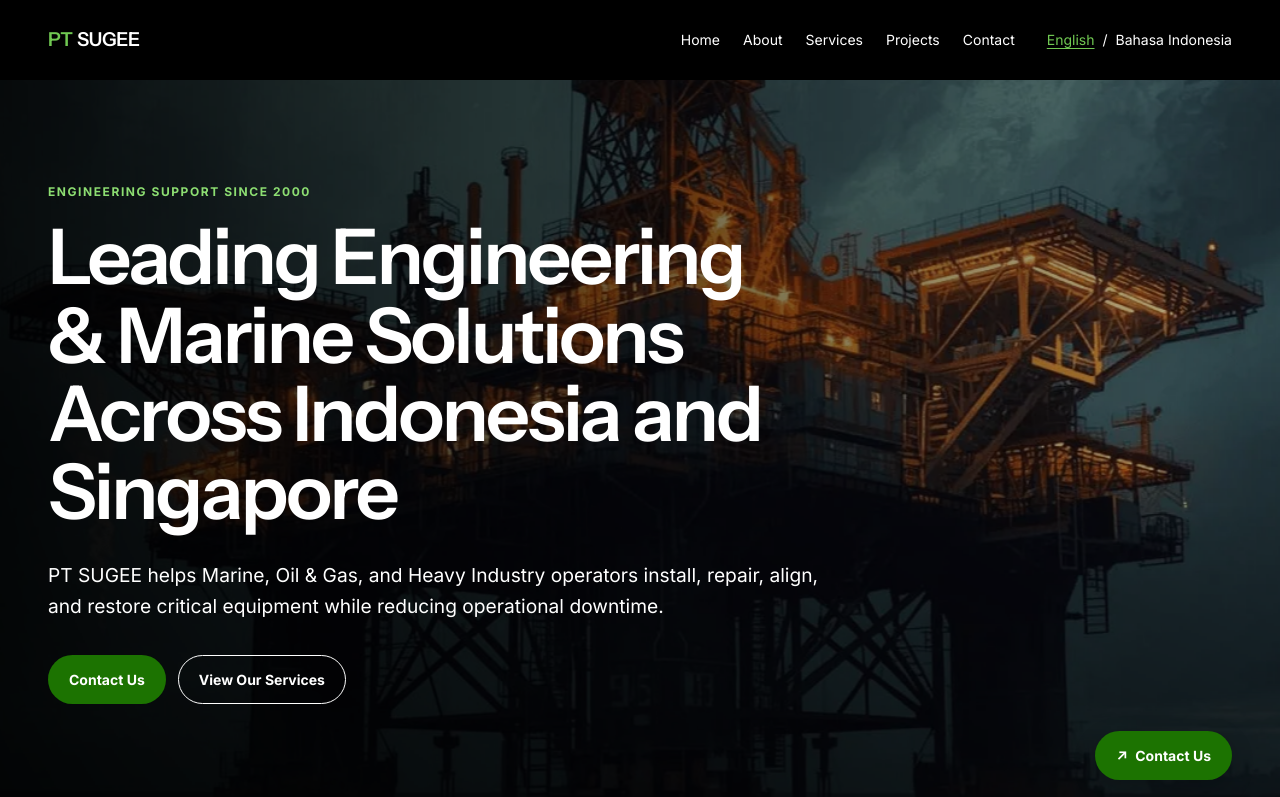
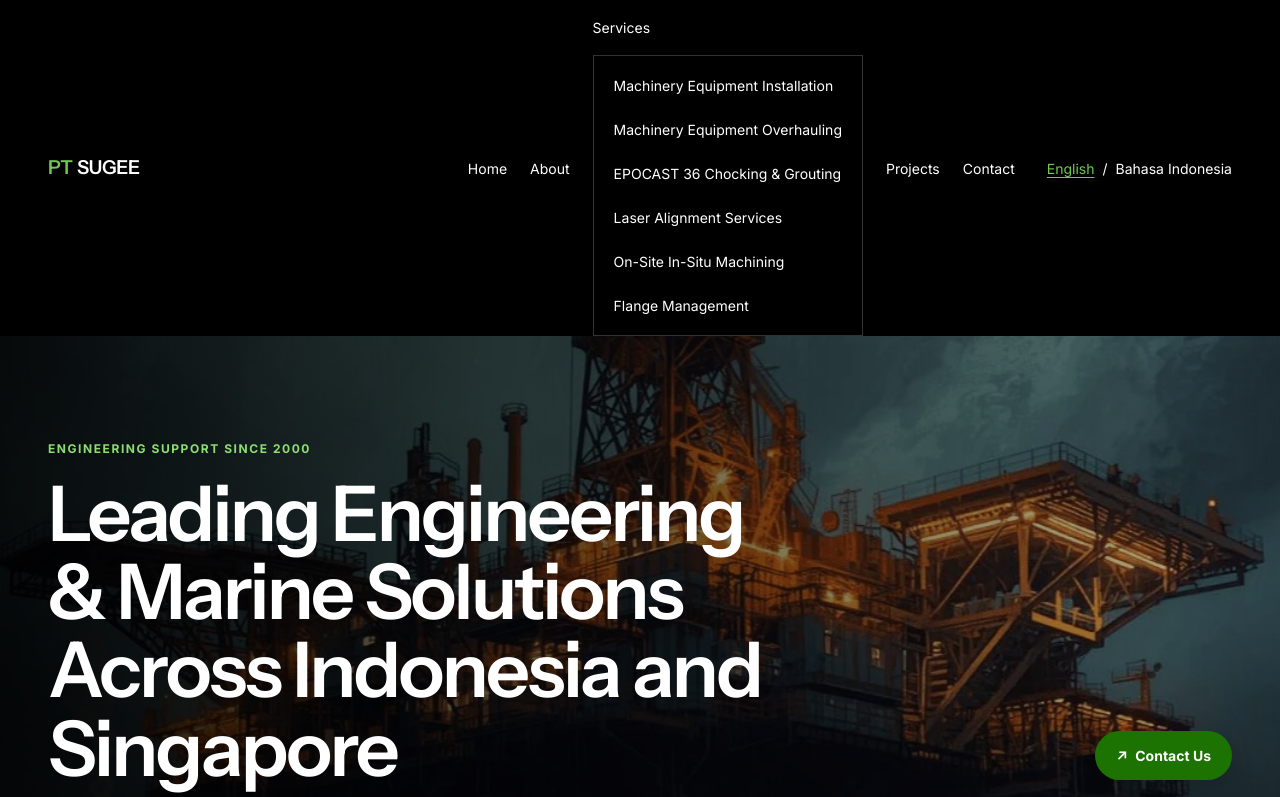
Before and after one commit to vvssubra/ptsugee, a Next.js app: page /en in a window 1280 px wide. Shown: the top 797 px of the page. Built offline with nearby package versions, Linux system fonts and the light colour scheme; no server answers.

Commit message:
Add service dropdown to responsive navigation

```diff
--- a/src/app/[locale]/layout.tsx
+++ b/src/app/[locale]/layout.tsx
@@ -6,6 +6,7 @@
 import { SiteHeader } from "@/components/site-header";
 import { WhatsAppButton } from "@/components/whatsapp-button";
 import { routing } from "@/i18n/routing";
+import { serviceSlugs } from "@/content/types";
 import { buildOrganizationJsonLd, serializeJsonLd } from "@/lib/structured-data";
 import "../globals.css";
 
@@ -43,6 +44,10 @@
     getTranslations("navigation"),
     getTranslations("footer"),
   ]);
+  const serviceItems = serviceSlugs.map((slug) => ({
+    href: `/${slug}`,
+    label: (messages as { services: Record<string, { title: string }> }).services[slug].title,
+  }));
 
   const navigationLabels = {
     home: navigation("home"),
@@ -56,6 +61,7 @@
     menu: navigation("menu"),
     closeMenu: navigation("closeMenu"),
     primaryNavigation: navigation("primaryNavigation"),
+    serviceItems,
   };
 
   const footerLabels = {
--- a/src/app/globals.css
+++ b/src/app/globals.css
@@ -282,6 +282,26 @@
 .site-navigation__links a:hover,
 .locale-switcher a:hover {
   color: #70c852;
+}
+
+.site-navigation__links > li {
+  position: relative;
+}
+
+.site-navigation__service-links {
+  background: var(--color-black);
+  border: 1px solid #333;
+  display: grid;
+  list-style: none;
+  margin: 0;
+  min-width: 250px;
+  padding: 0.5rem;
+}
+
+.site-navigation__service-links a {
+  border: 0;
+  font-size: 0.875rem;
+  padding: 0.65rem 0.75rem;
 }
 
 .locale-switcher {
@@ -1131,6 +1151,19 @@
     padding-block: 1rem;
   }
 
+  .site-navigation__services-item:hover .site-navigation__service-links,
+  .site-navigation__services-item:focus-within .site-navigation__service-links {
+    display: block;
+    left: -0.75rem;
+    position: absolute;
+    top: 100%;
+  }
+
+  .site-navigation__service-links a {
+    padding: 0.65rem 0.75rem;
+    white-space: nowrap;
+  }
+
   .site-footer {
     padding-block: 72px 104px;
   }
--- a/src/components/mobile-menu.tsx
+++ b/src/components/mobile-menu.tsx
@@ -17,6 +17,7 @@
   menu: string;
   closeMenu: string;
   primaryNavigation: string;
+  serviceItems: Array<{ href: string; label: string }>;
 };
 
 type MobileMenuProps = {
@@ -78,10 +79,21 @@
       >
         <ul className="site-navigation__links">
           {navItems.map(([label, href]) => (
-            <li key={label}>
+            <li className={label === labels.services ? "site-navigation__services-item" : undefined} key={label}>
               <Link href={href} locale={locale === "id" ? "id" : undefined} onClick={() => setOpen(false)}>
                 {label}
               </Link>
+              {label === labels.services && (
+                <ul className="site-navigation__service-links">
+                  {labels.serviceItems.map((service) => (
+                    <li key={service.href}>
+                      <Link href={service.href} locale={locale === "id" ? "id" : undefined} onClick={() => setOpen(false)}>
+                        {service.label}
+                      </Link>
+                    </li>
+                  ))}
+                </ul>
+              )}
             </li>
           ))}
         </ul>
```
Also changed, not shown: 1 other file (tests, documents, lock files or other folders).
